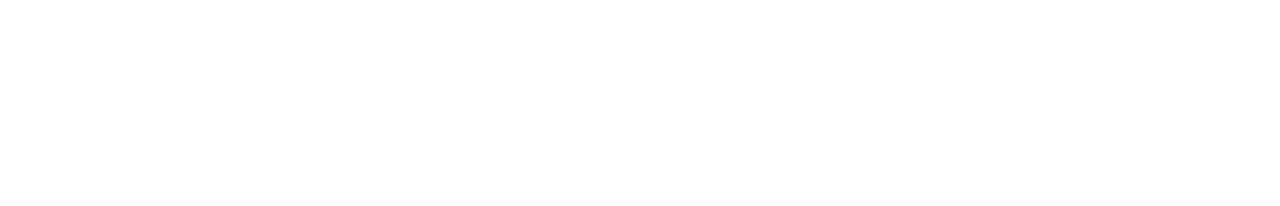
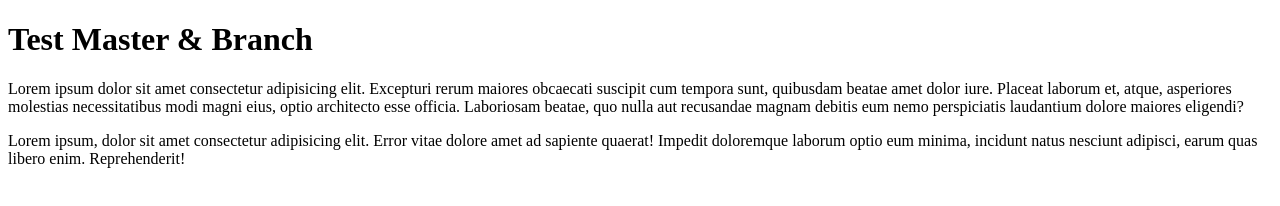
Before and after one commit to VictorKwong/git-branching-juno-lesson, a plain HTML site: page index.html in a window 1280 px wide. Drawn offline with Linux system fonts and the light colour scheme.

Commit message:
added content

```diff
--- a/index.html
+++ b/index.html
@@ -8,5 +8,12 @@
 </head>
 <body>
 
+
+  <h1>Test Master & Branch</h1>
+
+  <p>Lorem ipsum dolor sit amet consectetur adipisicing elit. Excepturi rerum maiores obcaecati suscipit cum tempora sunt, quibusdam beatae amet dolor iure. Placeat laborum et, atque, asperiores molestias necessitatibus modi magni eius, optio architecto esse officia. Laboriosam beatae, quo nulla aut recusandae magnam debitis eum nemo perspiciatis laudantium dolore maiores eligendi?</p>
+
+  <p>Lorem ipsum, dolor sit amet consectetur adipisicing elit. Error vitae dolore amet ad sapiente quaerat! Impedit doloremque laborum optio eum minima, incidunt natus nesciunt adipisci, earum quas libero enim. Reprehenderit!</p>
+
 </body>
 </html>
```
